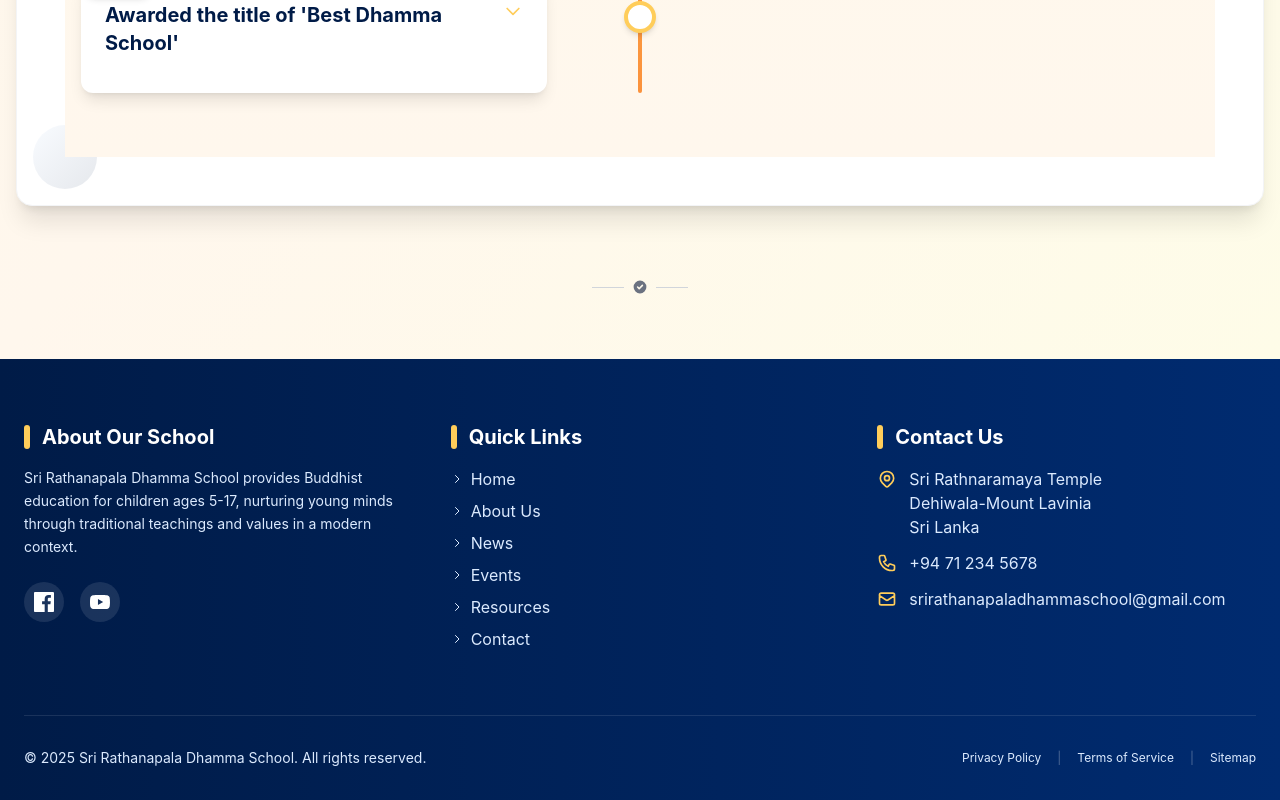
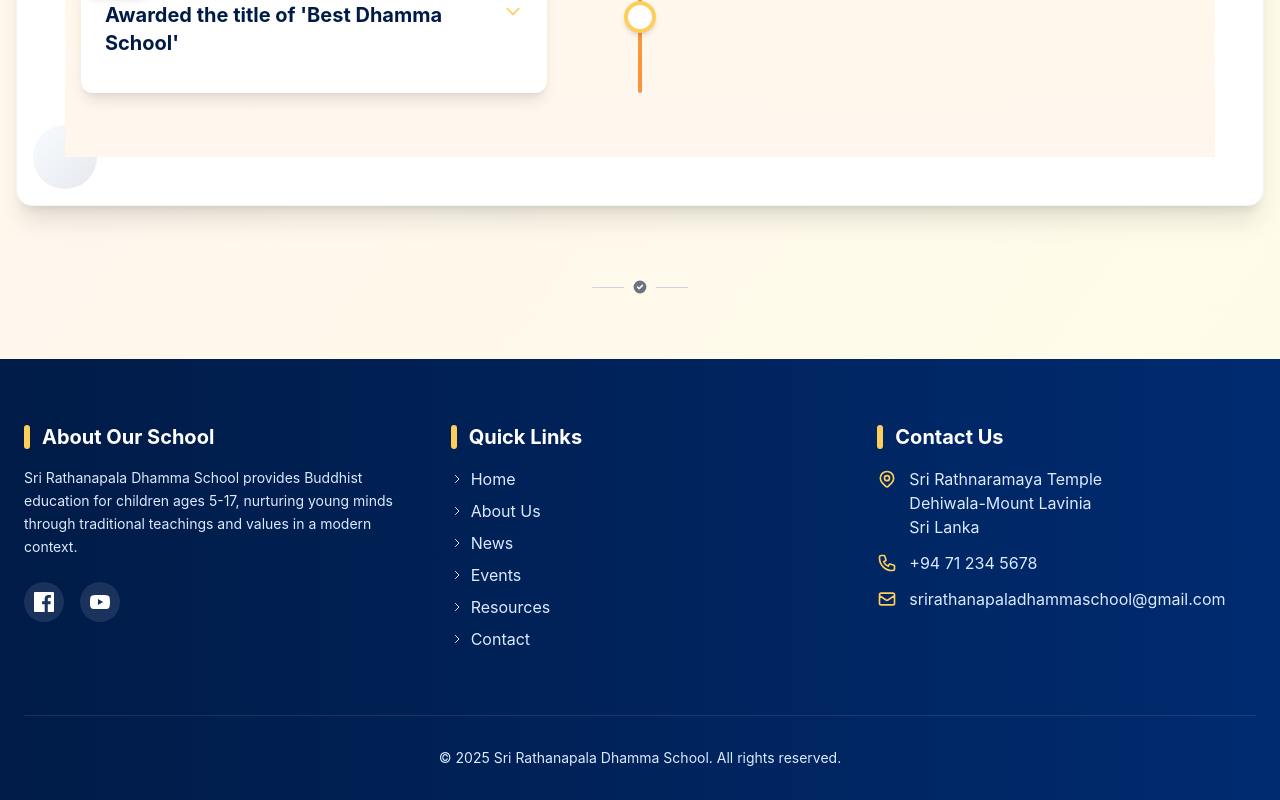
Before and after one commit to Rathanapala/Rathanapala, a SvelteKit app: page /about in a window 1280 px wide. Shown: the part 1474-2274 px from the top of the page. Built offline with nearby package versions, Linux system fonts and the light colour scheme.

Commit message:
Added Vision and Mission and made changes in footer

```diff
--- a/src/components/Footer.svelte
+++ b/src/components/Footer.svelte
@@ -136,18 +136,10 @@
         <!-- Bottom bar with copyright -->
         <div class="mt-16 pt-8 border-t border-white/10">
             {#if mounted}
-                <div class="flex flex-col md:flex-row justify-between items-center" in:fade={{ duration: 800, delay: 500 }}>
-                    <p class="text-sm text-blue-100 mb-4 md:mb-0">
+                <div class="flex justify-center items-center" in:fade={{ duration: 800, delay: 500 }}>
+                    <p class="text-sm text-blue-100">
                         &copy; {currentYear} Sri Rathanapala Dhamma School. All rights reserved.
                     </p>
-
-                    <div class="flex space-x-4 text-xs text-blue-100">
-                        <a href="/privacy" class="hover:text-[#ffcd5a] transition-colors duration-300">Privacy Policy</a>
-                        <span class="text-white/30">|</span>
-                        <a href="/terms" class="hover:text-[#ffcd5a] transition-colors duration-300">Terms of Service</a>
-                        <span class="text-white/30">|</span>
-                        <a href="/sitemap" class="hover:text-[#ffcd5a] transition-colors duration-300">Sitemap</a>
-                    </div>
                 </div>
             {/if}
         </div>
--- a/src/components/Programs.svelte
+++ b/src/components/Programs.svelte
@@ -6,7 +6,7 @@
   const statements = [
     {
       title: 'Our Vision',
-      description: 'To nurture mindful, compassionate, and enlightened young individuals who embody Buddhist values in their daily lives.',
+      description: 'සුචරිතවත් විශිෂ්ටයින් සමාජානුයෝජනය',
       icon: '👁️',
       color: 'from-[#ffcd5a] to-amber-400',
       symbol: `<svg class="w-12 h-12 text-[#001b47]" fill="currentColor" viewBox="0 0 20 20">
@@ -16,20 +16,11 @@
     },
     {
       title: 'Our Mission',
-      description: 'To provide high-quality Buddhist education through innovative teaching methods while preserving traditional Buddhist values and practices.',
+      description: 'සංස්කෘතික හර පද්ධතින් ඇගයීමට පොළඹවන, ඵලදායී පෞරුෂ වර්ධන ක්‍රියාකාරකම්වල නියැලෙන, නිර්මාණශීලි අර්ථ සම්පන්න කුමර කුමරියන් අභ්‍යාස කරවීමට මග පෙන්වීම',
       icon: '🎯',
       color: 'from-orange-400 to-orange-500',
       symbol: `<svg class="w-12 h-12 text-[#001b47]" fill="currentColor" viewBox="0 0 20 20">
                 <path fill-rule="evenodd" d="M10 18a8 8 0 100-16 8 8 0 000 16zm1-13a1 1 0 10-2 0v.092a4.535 4.535 0 00-1.676.662C6.602 6.234 6 7.009 6 8c0 .99.602 1.765 1.324 2.246.48.32 1.054.545 1.676.662v1.941c-.391-.127-.68-.317-.843-.504a1 1 0 10-1.51 1.31c.562.649 1.413 1.076 2.353 1.253V15a1 1 0 102 0v-.092a4.535 4.535 0 001.676-.662C13.398 13.766 14 12.991 14 12c0-.99-.602-1.765-1.324-2.246A4.535 4.535 0 0011 9.092V7.151c.391.127.68.317.843.504a1 1 0 101.511-1.31c-.563-.649-1.413-1.076-2.354-1.253V5z" clip-rule="evenodd" />
-              </svg>`
-    },
-    {
-      title: 'Our Values',
-      description: 'We are committed to fostering wisdom, compassion, mindfulness, and ethical conduct in every aspect of our educational approach.',
-      icon: '💫',
-      color: 'from-[#001b47] to-[#002b70]',
-      symbol: `<svg class="w-12 h-12 text-white" fill="currentColor" viewBox="0 0 20 20">
-                <path d="M9.049 2.927c.3-.921 1.603-.921 1.902 0l1.07 3.292a1 1 0 00.95.69h3.462c.969 0 1.371 1.24.588 1.81l-2.8 2.034a1 1 0 00-.364 1.118l1.07 3.292c.3.921-.755 1.688-1.54 1.118l-2.8-2.034a1 1 0 00-1.175 0l-2.8 2.034c-.784.57-1.838-.197-1.539-1.118l1.07-3.292a1 1 0 00-.364-1.118L2.98 8.72c-.783-.57-.38-1.81.588-1.81h3.461a1 1 0 00.951-.69l1.07-3.292z" />
               </svg>`
     }
   ];
@@ -59,7 +50,7 @@
     {/if}
 
     <!-- Cards Grid -->
-    <div class="grid grid-cols-1 md:grid-cols-3 gap-8 mt-8">
+    <div class="grid grid-cols-1 md:grid-cols-2 gap-8 mt-8 max-w-4xl mx-auto">
       {#each statements as statement, i}
         {#if mounted}
           <div
--- a/src/data/people/prefects.js
+++ b/src/data/people/prefects.js
@@ -32,7 +32,7 @@ const prefects=
     },
     {
       name: "Rayhan Faazil",
-      role: "Deputy Head Prefect",
+      role: "Prefect",
       year: "Final Year",
       description: "Assisting the Head Prefects and taking charge in their absence.",
     },
```
